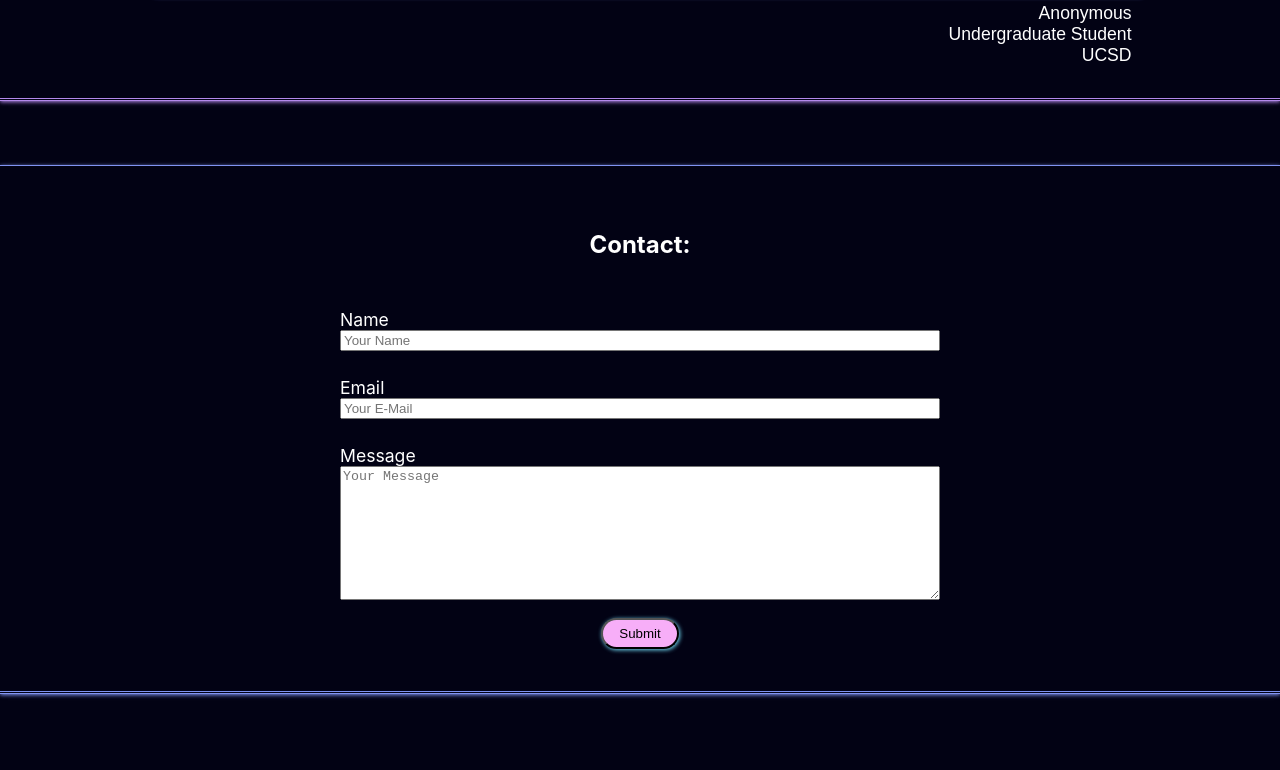
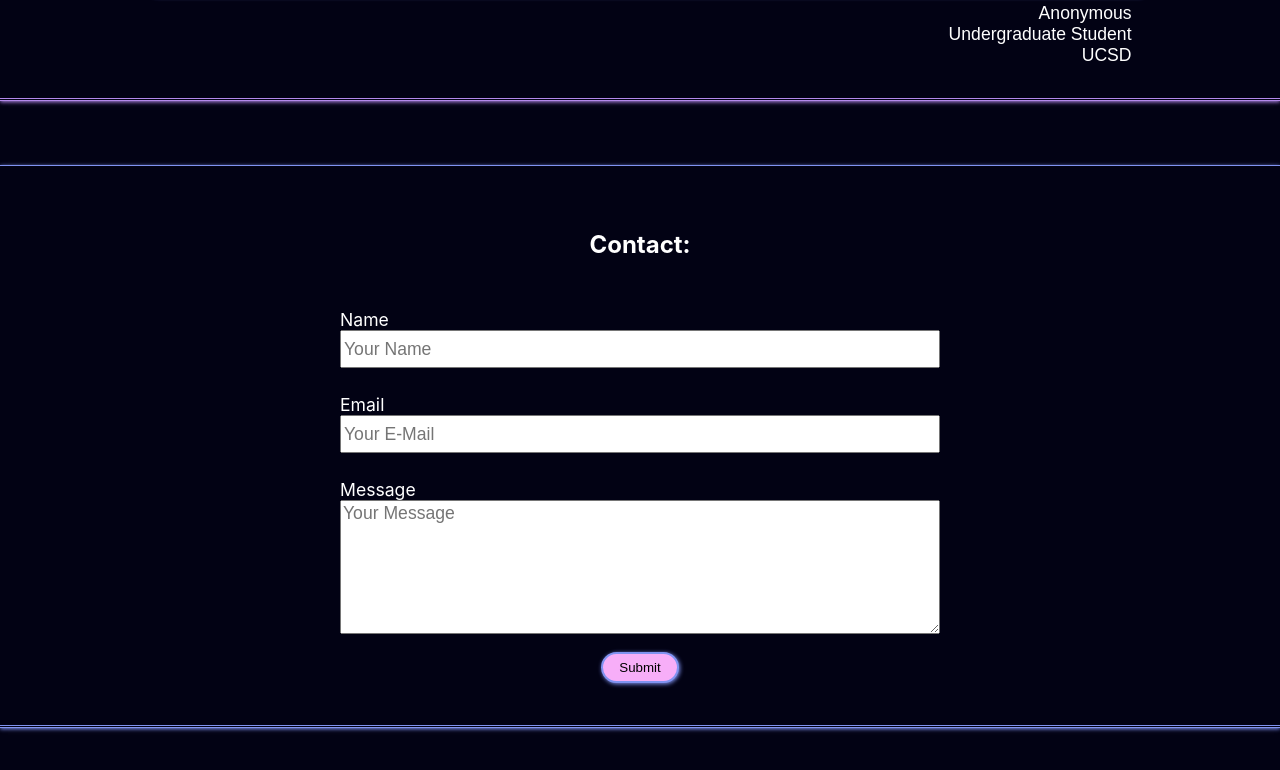
Before and after one commit to gainesaurus/portfolio, a React (Create React App) app: page / in a window 1280 px wide. Shown: the part 3644-4414 px from the top of the page. Built offline with nearby package versions, Linux system fonts and the light colour scheme.

Commit message:
update contact styling

```diff
--- a/src/Components/Contact.module.css
+++ b/src/Components/Contact.module.css
@@ -20,6 +20,7 @@
   display: flex;
   justify-content: flex-start;
   margin: 10px 0 0 0;
+  font-size: 1.1rem;
 }
 
 .form {
@@ -34,8 +35,13 @@
   flex-direction: column;
   width: 80%;
   max-width: 600px;
+  padding: 0.5rem;
+}
+
+.nameInput, .emailInput {
+  height: 2rem;
+  font-family: "News Cycle", sans-serif;
   font-size: 1.1rem;
-  padding: 0.5rem;
 }
 
 .nameInput:focus, .emailInput:focus, .msgInput:focus {
@@ -44,12 +50,15 @@
 
 .msgInput {
   height: 8rem;
+  font-family: "News Cycle", sans-serif;
+  font-size: 1.1rem;
 }
 
 .button {
   background-color: var(--projects);
   margin: 10px;
   padding: 6px 16px;
+  border: 2px solid var(--contact);
   border-radius: 20px;
-  box-shadow: 1px 1px 4px var(--about);
+  box-shadow: 1px 1px 4px var(--contact);
 }
```
